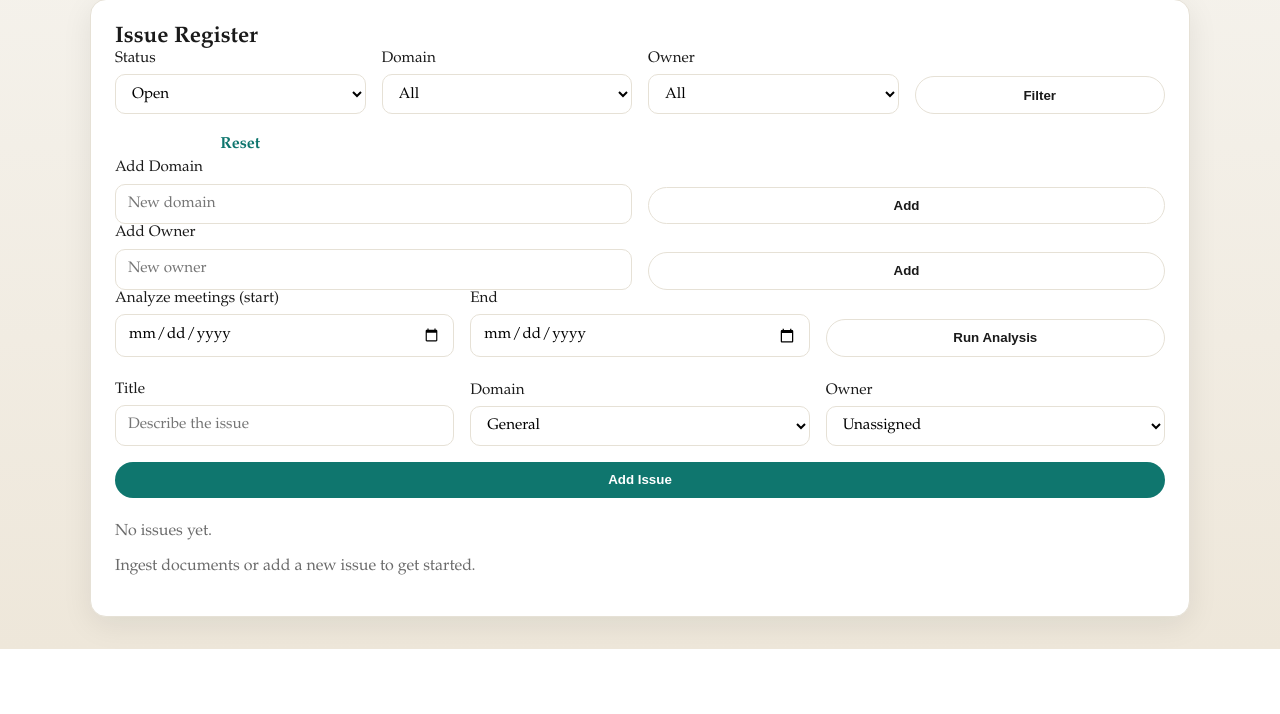
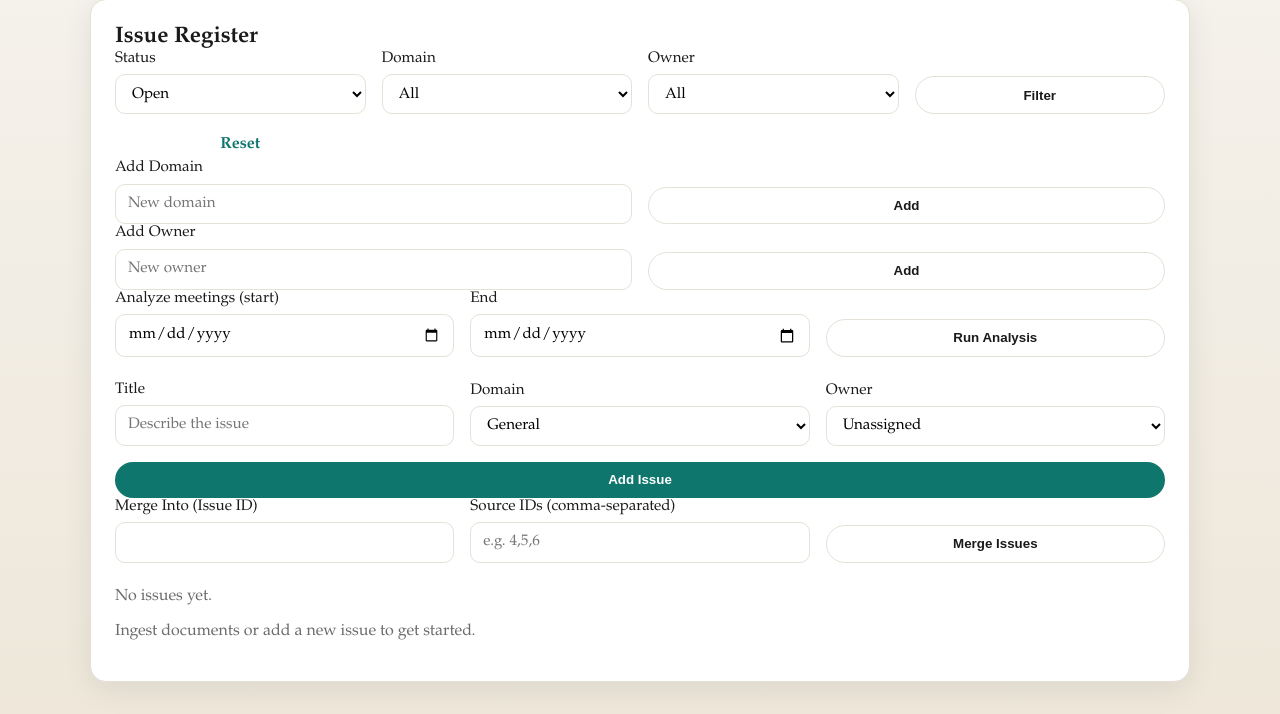
Before and after one commit to treadwell/LLMissues, a FastAPI app: page / in a window 1280 px wide. Shown: the part 164-878 px from the top of the page. Before the commit the page ends 813 px from the top, so only its background shows below. Run offline with FastAPI, Linux system fonts and the light colour scheme; data that the repository does not hold is empty; some libraries are stand-ins or nearby versions.

Commit message:
Add merge/delete controls on issues list

```diff
--- a/backend/app/main.py
+++ b/backend/app/main.py
@@ -400,6 +400,102 @@ async def update_issue(
             "saved": True,
         },
     )
+
+
+@app.post("/issues/{issue_id}/delete")
+async def delete_issue(request: Request, issue_id: int, return_to: str = Form("/")):
+    with get_connection() as conn:
+        conn.execute("DELETE FROM issue_document_links WHERE issue_id = ?", [issue_id])
+        conn.execute("DELETE FROM issue_meeting_links WHERE issue_id = ?", [issue_id])
+        conn.execute("DELETE FROM issue_next_steps WHERE issue_id = ?", [issue_id])
+        conn.execute("DELETE FROM issue_revisions WHERE issue_id = ?", [issue_id])
+        conn.execute("DELETE FROM issues WHERE id = ?", [issue_id])
+        conn.commit()
+    return RedirectResponse(url=return_to, status_code=303)
+
+
+@app.post("/issues/merge")
+async def merge_issues(
+    request: Request,
+    target_id: int = Form(...),
+    source_ids: str = Form(""),
+    return_to: str = Form("/"),
+):
+    ids = [int(i) for i in source_ids.split(",") if i.strip().isdigit()]
+    ids = [i for i in ids if i != target_id]
+    if not ids:
+        return RedirectResponse(url=return_to, status_code=303)
+
+    now = datetime.utcnow().isoformat(timespec="seconds")
+    with get_connection() as conn:
+        target = fetch_one(conn, "SELECT * FROM issues WHERE id = ?", [target_id])
+        if not target:
+            raise HTTPException(status_code=404, detail="Target issue not found")
+
+        for source_id in ids:
+            source = fetch_one(conn, "SELECT * FROM issues WHERE id = ?", [source_id])
+            if not source:
+                continue
+
+            def merge_field(field: str, label: str) -> str:
+                if not source[field]:
+                    return target[field]
+                return (target[field] or "") + f"\n\n[Merged from #{source_id} {label}]\n" + source[field]
+
+            target_update = {
+                "situation": merge_field("situation", "Situation"),
+                "complication": merge_field("complication", "Complication"),
+                "resolution": merge_field("resolution", "Resolution"),
+                "next_steps": merge_field("next_steps", "Next steps"),
+            }
+
+            for field, new_value in target_update.items():
+                if str(target[field]) != str(new_value):
+                    conn.execute(
+                        """
+                        INSERT INTO issue_revisions (issue_id, field, old_value, new_value, actor, created_at)
+                        VALUES (?, ?, ?, ?, ?, ?)
+                        """,
+                        [target_id, field, str(target[field]), str(new_value), "merge", now],
+                    )
+
+            conn.execute(
+                """
+                UPDATE issues
+                SET situation = ?, complication = ?, resolution = ?, next_steps = ?, updated_at = ?
+                WHERE id = ?
+                """,
+                [
+                    target_update["situation"],
+                    target_update["complication"],
+                    target_update["resolution"],
+                    target_update["next_steps"],
+                    now,
+                    target_id,
+                ],
+            )
+
+            conn.execute(
+                "UPDATE issue_document_links SET issue_id = ? WHERE issue_id = ?",
+                [target_id, source_id],
+            )
+            conn.execute(
+                "UPDATE issue_meeting_links SET issue_id = ? WHERE issue_id = ?",
+                [target_id, source_id],
+            )
+            conn.execute(
+                "UPDATE issue_next_steps SET issue_id = ? WHERE issue_id = ?",
+                [target_id, source_id],
+            )
+            conn.execute(
+                "UPDATE issue_revisions SET issue_id = ? WHERE issue_id = ?",
+                [target_id, source_id],
+            )
+            conn.execute("DELETE FROM issues WHERE id = ?", [source_id])
+
+        conn.commit()
+
+    return RedirectResponse(url=return_to, status_code=303)
 
 
 @app.post("/issues/{issue_id}/steps", response_class=HTMLResponse)
--- a/backend/app/templates/index.html
+++ b/backend/app/templates/index.html
@@ -56,6 +56,21 @@
     <button class="primary" type="submit">Add Issue</button>
   </form>
 
+  <form class="form inline" action="/issues/merge" method="post">
+    <div class="form-row">
+      <label>
+        Merge Into (Issue ID)
+        <input type="number" name="target_id" min="1" required />
+      </label>
+      <label>
+        Source IDs (comma-separated)
+        <input type="text" name="source_ids" placeholder="e.g. 4,5,6" required />
+      </label>
+      <input type="hidden" name="return_to" value="/" />
+      <button class="secondary" type="submit">Merge Issues</button>
+    </div>
+  </form>
+
   <div id="issue-list" hx-get="/issues" hx-trigger="load, issue-created from:body">
     {% include "partials/issues_list.html" %}
   </div>
--- a/backend/app/templates/partials/issue_row.html
+++ b/backend/app/templates/partials/issue_row.html
@@ -8,4 +8,8 @@
     {% if issue.owner %}<span>{{ issue.owner }}</span>{% endif %}
     <span>{{ "%.2f"|format(issue.confidence) }}</span>
   </div>
+  <form class="form inline" action="/issues/{{ issue.id }}/delete" method="post" onsubmit="return confirm('Delete this issue?');">
+    <input type="hidden" name="return_to" value="/" />
+    <button class="link" type="submit">Delete</button>
+  </form>
 </li>
```
